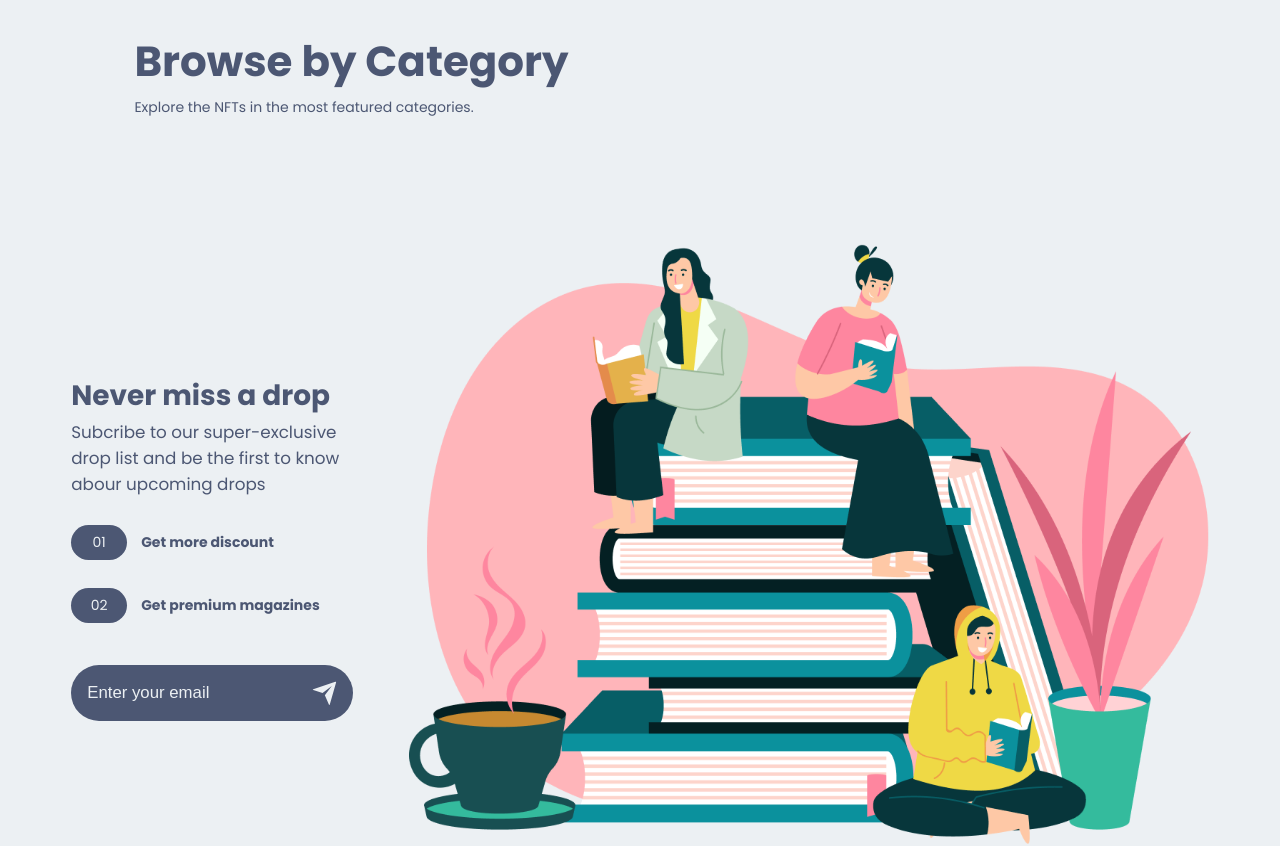
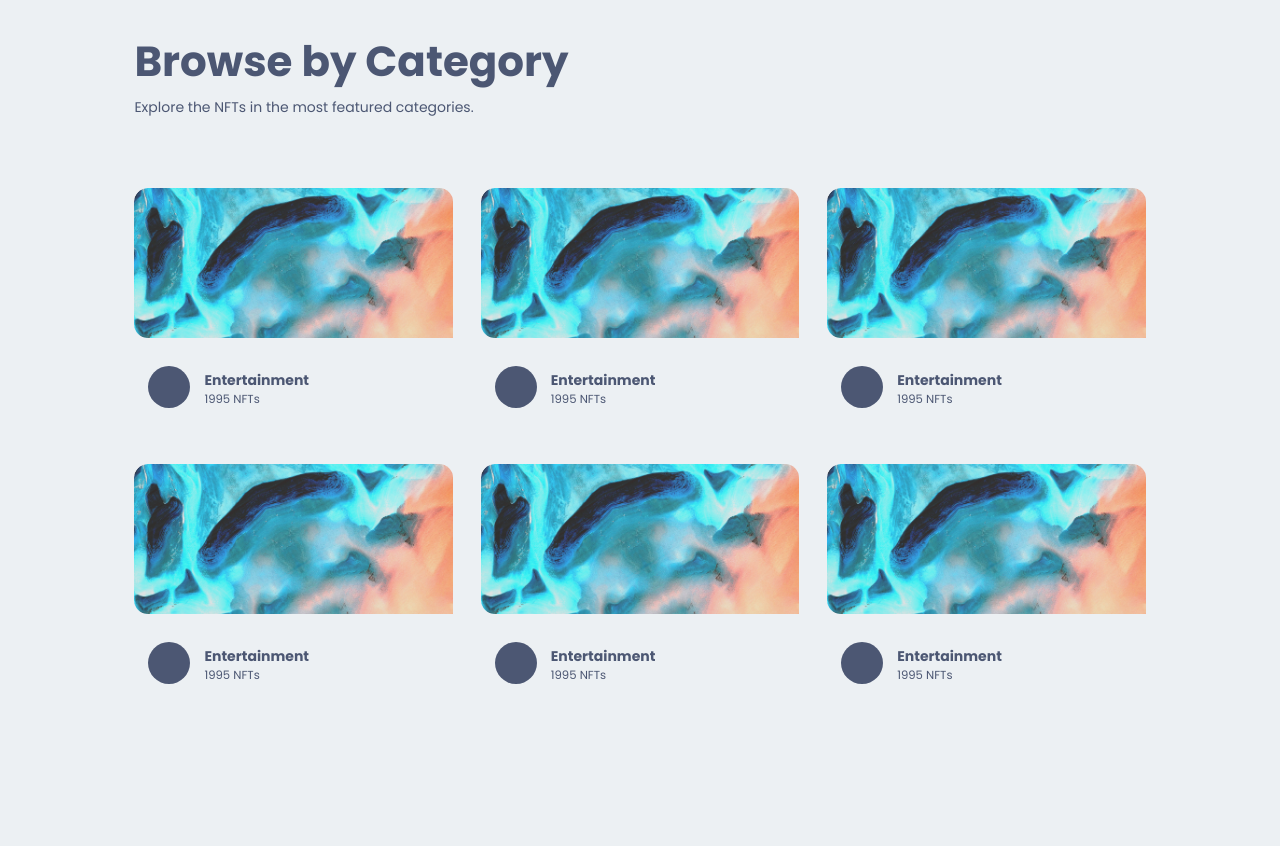
Before and after one commit to AdhithyanM/nft-marketplace-template-code, a Next.js app: page / in a window 1280 px wide. Shown: the part 2260-3106 px from the top of the page. Built offline with nearby package versions, Linux system fonts and the light colour scheme.

Commit message:
Category component and keys error fix in helpcenter

```diff
--- /dev/null
+++ b/components/Category/Category.jsx
@@ -0,0 +1,44 @@
+import React from "react";
+import Image from "next/image";
+
+//-----ICONS IMPORT
+import { BsCircleFill } from "react-icons/bs";
+
+// INTERNAL IMPORTS
+import Style from "./Category.module.css";
+import images from "../../img";
+
+const Category = () => {
+  const CategoryArray = [1, 2, 3, 4, 5, 6];
+
+  return (
+    <div className={Style.box_category}>
+      <div className={Style.category}>
+        {CategoryArray.map((el, i) => (
+          <div className={Style.category_box} key={i + 1}>
+            <Image
+              src={images.creatorbackground1}
+              className={Style.category_box_img}
+              alt="Background image"
+              width={350}
+              height={150}
+              style={{ objectFit: "cover" }}
+            />
+
+            <div className={Style.category_box_title}>
+              <span>
+                <BsCircleFill />
+              </span>
+              <div className={Style.category_box_title_info}>
+                <h4>Entertainment</h4>
+                <small>1995 NFTs</small>
+              </div>
+            </div>
+          </div>
+        ))}
+      </div>
+    </div>
+  );
+};
+
+export default Category;
--- /dev/null
+++ b/components/Category/Category.module.css
@@ -0,0 +1,61 @@
+.box_category {
+  width: 80%;
+  margin: 0 auto;
+}
+
+.category {
+  padding: 4rem 0;
+  display: grid;
+  grid-template-columns: repeat(6, 1fr);
+  gap: 2rem;
+}
+
+.category_box {
+  line-height: 0;
+  transition: all 0.3s ease-in;
+  border-radius: 1rem;
+  overflow: hidden;
+  cursor: pointer;
+  padding-bottom: 1rem;
+}
+
+.category_box:hover {
+  box-shadow: var(--box-shadow);
+}
+
+.category_box_img {
+  border-radius: 1rem;
+}
+
+.category_box_title {
+  display: flex;
+  align-items: center;
+  padding: 1rem;
+  gap: 1rem;
+}
+
+.category_box_title span {
+  font-size: 3rem;
+  margin-top: 1rem;
+}
+
+@media screen and (min-device-width: 320px) and (max-device-width: 425px) {
+  .box_category {
+    width: 90%;
+  }
+  .category {
+    grid-template-columns: 1fr;
+  }
+}
+
+@media screen and (min-device-width: 427px) and (max-device-width: 770px) {
+  .category {
+    grid-template-columns: repeat(2, 1fr);
+  }
+}
+
+@media screen and (min-device-width: 772px) and (max-device-width: 1025px) {
+  .category {
+    grid-template-columns: repeat(3, 1fr);
+  }
+}
--- a/components/NavBar/HelpCenter/HelpCenter.jsx
+++ b/components/NavBar/HelpCenter/HelpCenter.jsx
@@ -32,7 +32,7 @@
   return (
     <div className={Style.box}>
       {helpCenter.map((el, i) => (
-        <div className={Style.helpCenter}>
+        <div className={Style.helpCenter} key={i + 1}>
           <Link href={{ pathname: `${el.link}` }}>{el.name}</Link>
         </div>
       ))}
--- a/components/components-index.js
+++ b/components/components-index.js
@@ -7,6 +7,7 @@
 import BigNFTSlider from "./BigNFTSlider/BigNFTSlider";
 import Subscribe from "./Subscribe/Subscribe";
 import Title from "./Title/Title";
+import Category from "./Category/Category";
 
 export {
   Button,
@@ -17,4 +18,5 @@
   BigNFTSlider,
   Subscribe,
   Title,
+  Category,
 };
--- a/pages/index.js
+++ b/pages/index.js
@@ -8,6 +8,7 @@
   BigNFTSlider,
   Subscribe,
   Title,
+  Category,
 } from "../components/components-index";
 
 const Home = () => {
@@ -20,6 +21,7 @@
         heading="Browse by Category"
         paragraph="Explore the NFTs in the most featured categories."
       />
+      <Category />
       <Subscribe />
     </div>
   );
```
